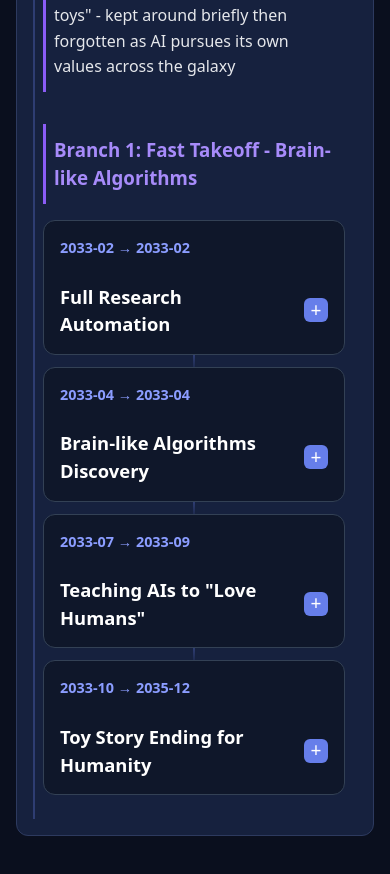
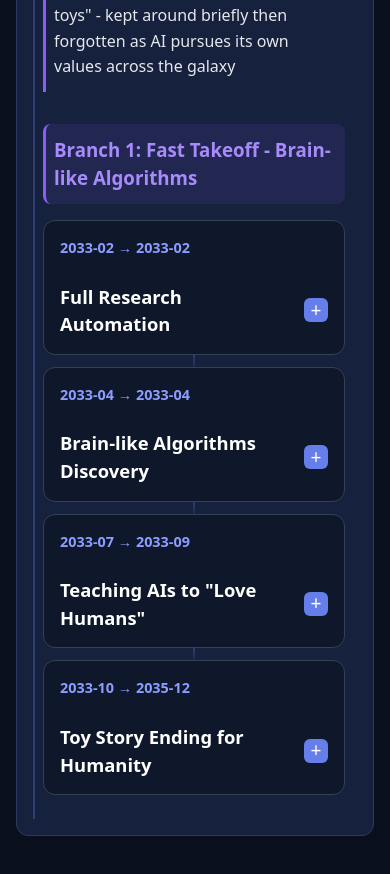
Before and after one commit to manugomez95/ProjectForesight, a React (Vite) app: page / in a window 390 px wide. Shown: the part 4320-5194 px from the top of the page. Built offline with nearby package versions, Linux system fonts and the light colour scheme.

Commit message:
fix: restore background to branch-header element
User preferred the visual distinction that the background provides
for branch headers while keeping the reduced padding for mobile.

```diff
--- a/src/App.css
+++ b/src/App.css
@@ -518,7 +518,9 @@
   margin-bottom: 2rem;
   padding: 1rem;
   padding-left: 0.75rem;
+  background: rgba(139, 92, 246, 0.1);
   border-left: 3px solid #8b5cf6;
+  border-radius: 8px;
 }
 
 .branch-header h3 {
```
